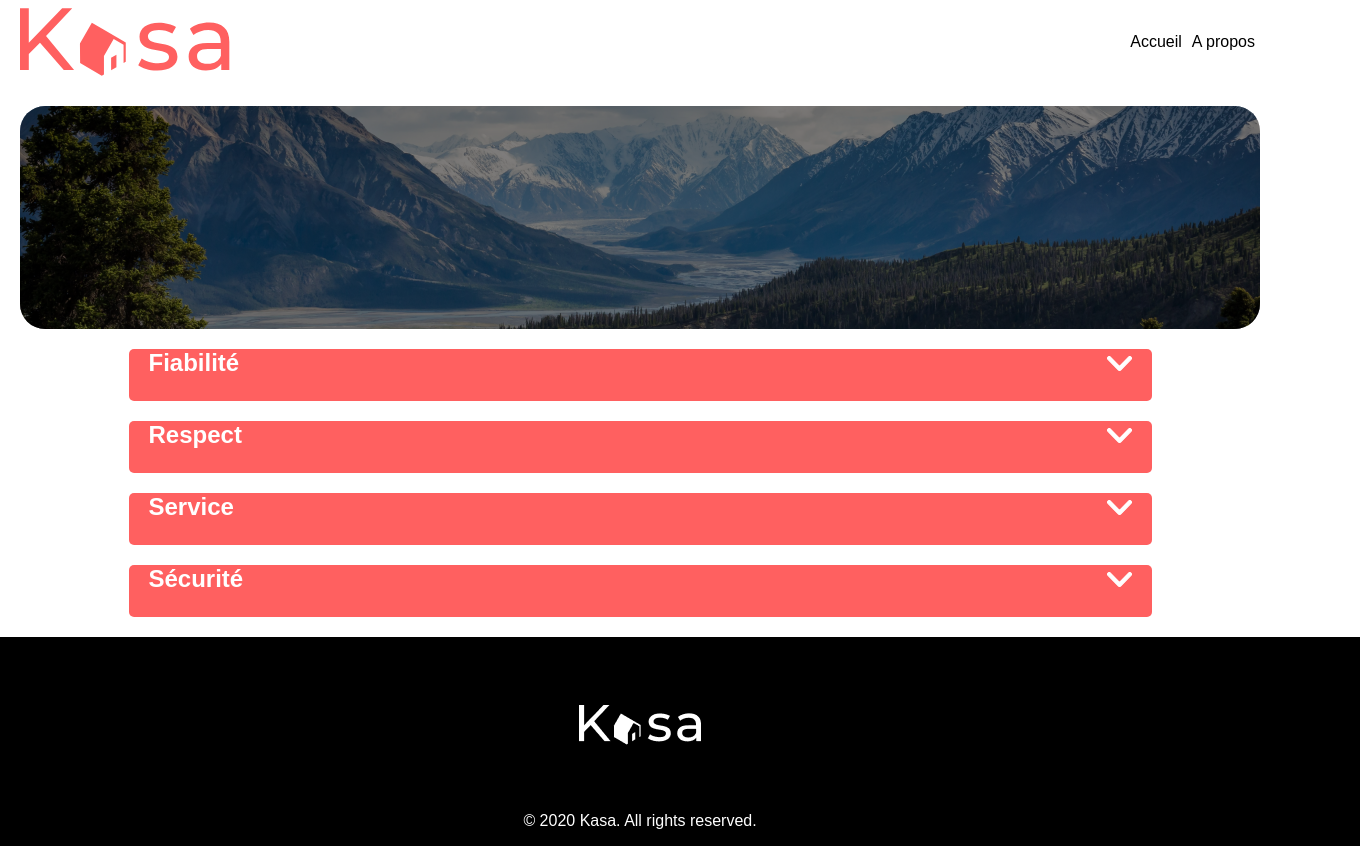
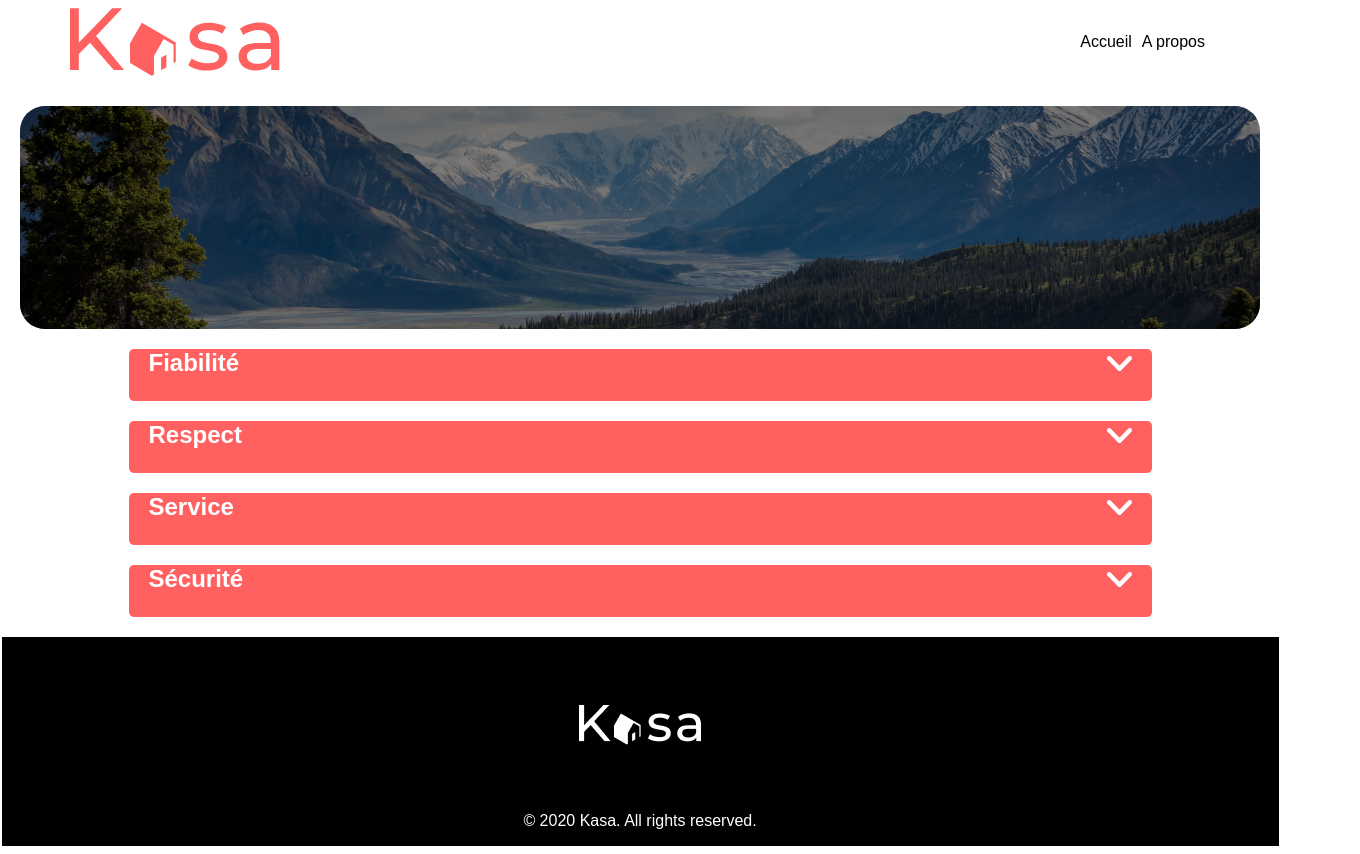
Before and after one commit to etienne-b01/Projet06_Kasa, a React (Create React App) app in the folder kasa/: page /about in a window 1280 px wide. Shown: the whole page, 1360 px wide, since content can reach past the window. Built offline with nearby package versions, Linux system fonts and the light colour scheme.

Commit message:
added responsive feature to ABout page

```diff
--- a/kasa/src/components/Banner/style.css
+++ b/kasa/src/components/Banner/style.css
@@ -3,6 +3,30 @@
   width: 1240px;
   height: 223px;
   border-radius: 25px;
+}
+
+@media (min-width: 480px) {
+  .background_image {
+    width: 460px;
+  }
+}
+
+@media (min-width: 768px) {
+  .background_image {
+    width: 750px;
+  }
+}
+
+@media (min-width: 1024px) {
+  .background_image {
+    width: 960px;
+  }
+}
+
+@media (min-width: 1200px) {
+  .background_image {
+    width: 1240px;
+  }
 }
 
 .container {
@@ -28,6 +52,30 @@
   border-radius: 25px;
 }
 
+@media (min-width: 480px) {
+  .container {
+    width: 460px;
+  }
+}
+
+@media (min-width: 768px) {
+  .container {
+    width: 750px;
+  }
+}
+
+@media (min-width: 1024px) {
+  .container {
+    width: 960px;
+  }
+}
+
+@media (min-width: 1200px) {
+  .container {
+    width: 1240px;
+  }
+}
+
 .tagline {
   width: 100%;
   position: absolute;
--- a/kasa/src/components/Collapse/style.css
+++ b/kasa/src/components/Collapse/style.css
@@ -33,11 +33,38 @@
 }
 
 .collapse-content {
-  width: 1023px;
   box-sizing: border-box;
   background-color: #f6f6f6;
   font-size: 16px;
   padding: 20px 20px 20px 20px;
+}
+
+@media (min-width: 480px) {
+  .collapse-item,
+  .collapse-heading {
+    width: 460px;
+  }
+}
+
+@media (min-width: 768px) {
+  .collapse-item,
+  .collapse-heading {
+    width: 750px;
+  }
+}
+
+@media (min-width: 1024px) {
+  .collapse-item,
+  .collapse-heading {
+    width: 960px;
+  }
+}
+
+@media (min-width: 1200px) {
+  .collapse-item,
+  .collapse-heading {
+    width: 1023px;
+  }
 }
 
 @keyframes rotateDown {
--- a/kasa/src/components/Footer/style.css
+++ b/kasa/src/components/Footer/style.css
@@ -15,6 +15,36 @@
   margin-top: auto;
 }
 
+@media (min-width: 480px) {
+  .footer {
+    width: 515px;
+  }
+}
+
+@media (min-width: 768px) {
+  .footer {
+    width: 840px;
+  }
+}
+
+@media (min-width: 1024px) {
+  .footer {
+    width: 1075px;
+  }
+}
+
+@media (min-width: 1200px) {
+  .footer {
+    width: 1277px;
+  }
+}
+
+@media (min-width: 1500px) {
+  .footer {
+    width: 1440px;
+  }
+}
+
 .para {
   margin-top: auto;
 }
--- a/kasa/src/components/Header/style.css
+++ b/kasa/src/components/Header/style.css
@@ -1,6 +1,30 @@
 .header-content {
   width: 1240px;
   margin-bottom: 30px;
+}
+
+@media (min-width: 480px) {
+  .header-content {
+    width: 460px;
+  }
+}
+
+@media (min-width: 768px) {
+  .header-content {
+    width: 750px;
+  }
+}
+
+@media (min-width: 1024px) {
+  .header-content {
+    width: 960px;
+  }
+}
+
+@media (min-width: 1200px) {
+  .header-content {
+    width: 1140px;
+  }
 }
 
 .header {
```
